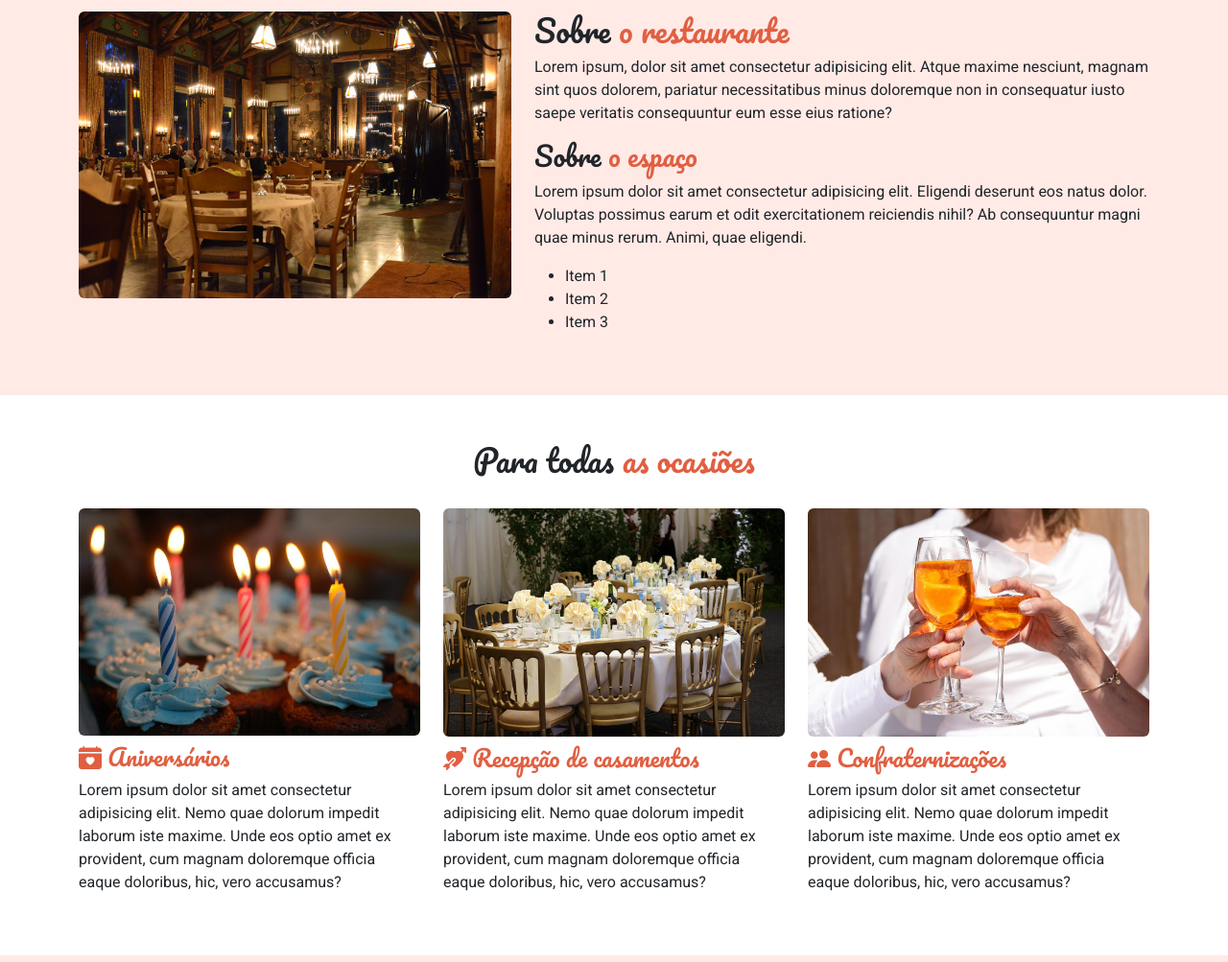
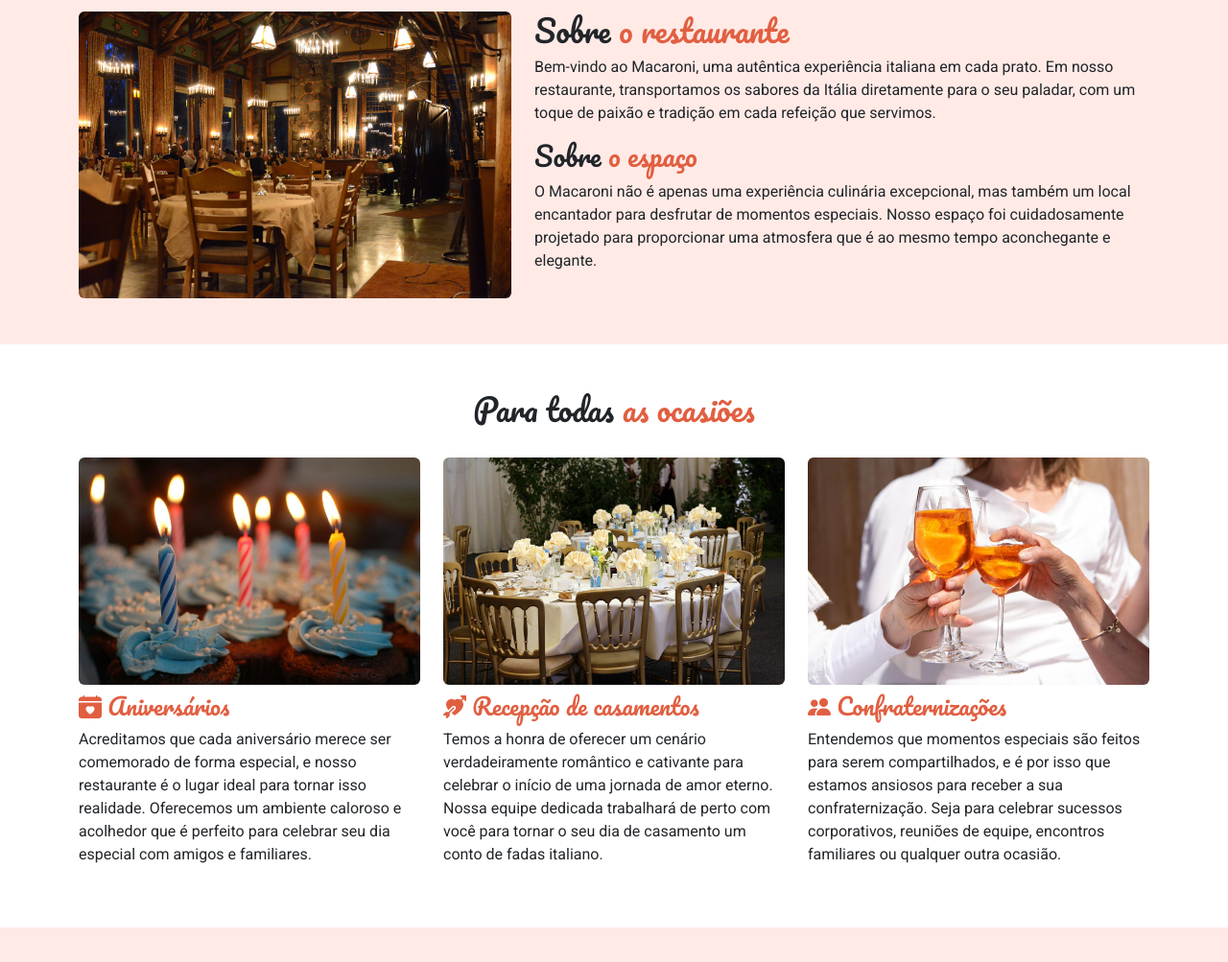
Before and after one commit to Matheuz0liveira/Site_Restaurante_Bootstrap, a plain HTML site: page index.html in a window 1280 px wide. Shown: the part 884-1887 px from the top of the page at 96% size. Drawn offline with nearby package versions, Linux system fonts and the light colour scheme.

Commit message:
Substituindo Lorem Epslum por textos condizentes

```diff
--- a/index.html
+++ b/index.html
@@ -4,7 +4,7 @@
     <meta charset="UTF-8">
     <meta http-equiv="X-UA-Compatible" content="IE=edge">
     <meta name="viewport" content="width=device-width, initial-scale=1.0">
-    <title>Restaurante</title>
+    <title>Macaroni</title>
     <link rel="preconnect" href="https://fonts.googleapis.com">
     <link rel="preconnect" href="https://fonts.gstatic.com" crossorigin>
     <link href="https://fonts.googleapis.com/css2?family=Pacifico&family=Roboto:wght@400;700&display=swap" rel="stylesheet">
@@ -16,7 +16,7 @@
 <body>
     <header class="navbar navbar-expand-lg sticky-top p-4" id="cabecalho">`
         <div class="container">
-            <h1 class="navbar-brand m-0 section-title">Nome do Restaurante</h1>
+            <h1 class="navbar-brand m-0 section-title">Restaurante Macaroni</h1>
             <button class="navbar-toggler" data-bs-toggle="collapse" data-bs-target="#menu-navegacao">
                 <span class="navbar-toggler-icon"></span>
             </button>
@@ -85,20 +85,20 @@
                         <div class="col-md-7 mt-3 mt-md-0">
                             <h2 class="section-title">Sobre <span class="text-colored">o restaurante</span></h2>
                             <p>
-                                Lorem ipsum, dolor sit amet consectetur adipisicing elit. Atque maxime nesciunt, magnam sint quos dolorem, pariatur necessitatibus minus doloremque non in consequatur iusto saepe veritatis consequuntur eum esse eius ratione?
+                                Bem-vindo ao Macaroni, uma autêntica experiência italiana em cada prato. Em nosso restaurante, transportamos os sabores da Itália diretamente para o seu paladar, com um toque de paixão e tradição em cada refeição que servimos.
                             </p>
 
                             <h3 class="section-title">
                                 Sobre <span class="text-colored">o espaço</span>
                             </h3>
                             <p>
-                                Lorem ipsum dolor sit amet consectetur adipisicing elit. Eligendi deserunt eos natus dolor. Voluptas possimus earum et odit exercitationem reiciendis nihil? Ab consequuntur magni quae minus rerum. Animi, quae eligendi.
+                                O Macaroni não é apenas uma experiência culinária excepcional, mas também um local encantador para desfrutar de momentos especiais. Nosso espaço foi cuidadosamente projetado para proporcionar uma atmosfera que é ao mesmo tempo aconchegante e elegante.
                             </p>
-                            <ul>
+                            <!-- <ul>
                                 <li>Item 1</li>
                                 <li>Item 2</li>
                                 <li>Item 3</li>
-                            </ul>
+                            </ul> -->
 
                         </div>
                     </div>
@@ -118,7 +118,7 @@
                             Aniversários
                         </h3>
                         <p>
-                            Lorem ipsum dolor sit amet consectetur adipisicing elit. Nemo quae dolorum impedit laborum iste maxime. Unde eos optio amet ex provident, cum magnam doloremque officia eaque doloribus, hic, vero accusamus?
+                            Acreditamos que cada aniversário merece ser comemorado de forma especial, e nosso restaurante é o lugar ideal para tornar isso realidade. Oferecemos um ambiente caloroso e acolhedor que é perfeito para celebrar seu dia especial com amigos e familiares.
                         </p>
                     </div>
                     <div class="col-md-4">
@@ -128,7 +128,7 @@
                             Recepção de casamentos
                         </h3>
                         <p>
-                            Lorem ipsum dolor sit amet consectetur adipisicing elit. Nemo quae dolorum impedit laborum iste maxime. Unde eos optio amet ex provident, cum magnam doloremque officia eaque doloribus, hic, vero accusamus?
+                            Temos a honra de oferecer um cenário verdadeiramente romântico e cativante para celebrar o início de uma jornada de amor eterno. Nossa equipe dedicada trabalhará de perto com você para tornar o seu dia de casamento um conto de fadas italiano.
                         </p>
                     </div>
                     <div class="col-md-4">
@@ -138,7 +138,7 @@
                             Confraternizações
                         </h3>
                         <p>
-                            Lorem ipsum dolor sit amet consectetur adipisicing elit. Nemo quae dolorum impedit laborum iste maxime. Unde eos optio amet ex provident, cum magnam doloremque officia eaque doloribus, hic, vero accusamus?
+                            Entendemos que momentos especiais são feitos para serem compartilhados, e é por isso que estamos ansiosos para receber a sua confraternização. Seja para celebrar sucessos corporativos, reuniões de equipe, encontros familiares ou qualquer outra ocasião.
                         </p>
                     </div>
                 </div>
@@ -255,8 +255,7 @@
                                         <img  class="d-block w-100" src="./images/cardapio/entradas/entrada.jpg" alt="Nome da entrada" />
                                         <h5 class="text-colored fw-bold mt-2">Nome da entrada</h5>
                                         <p>
-                                            Lorem ipsum, dolor sit amet consectetur adipisicing elit. Necessitatibus, minima neq
-                                        </p>
+                                            Lorem ipsum, dolor sit amet consectetur adipisicing                                        </p>
                                     </div>
                                 </div>
                             </div>
```
